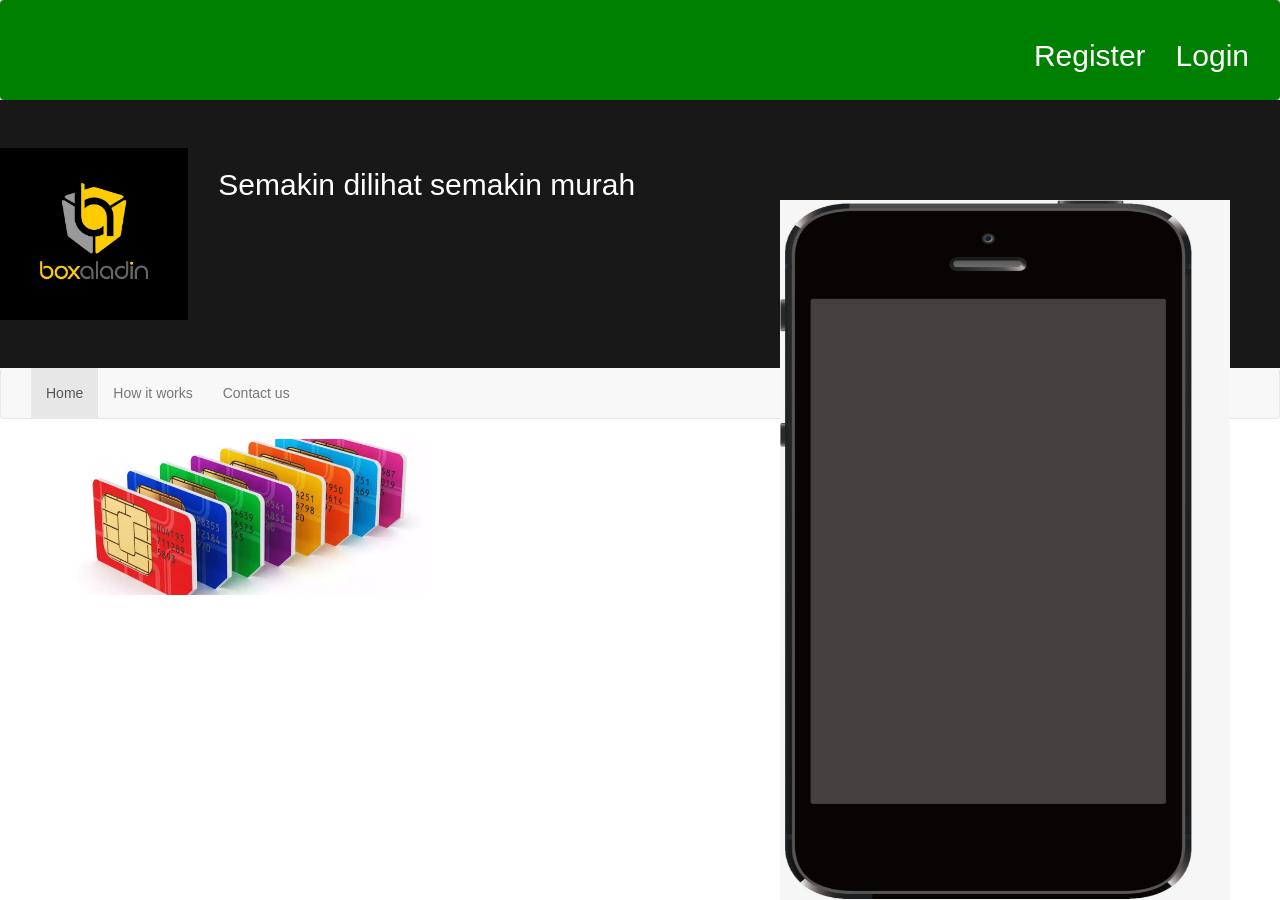
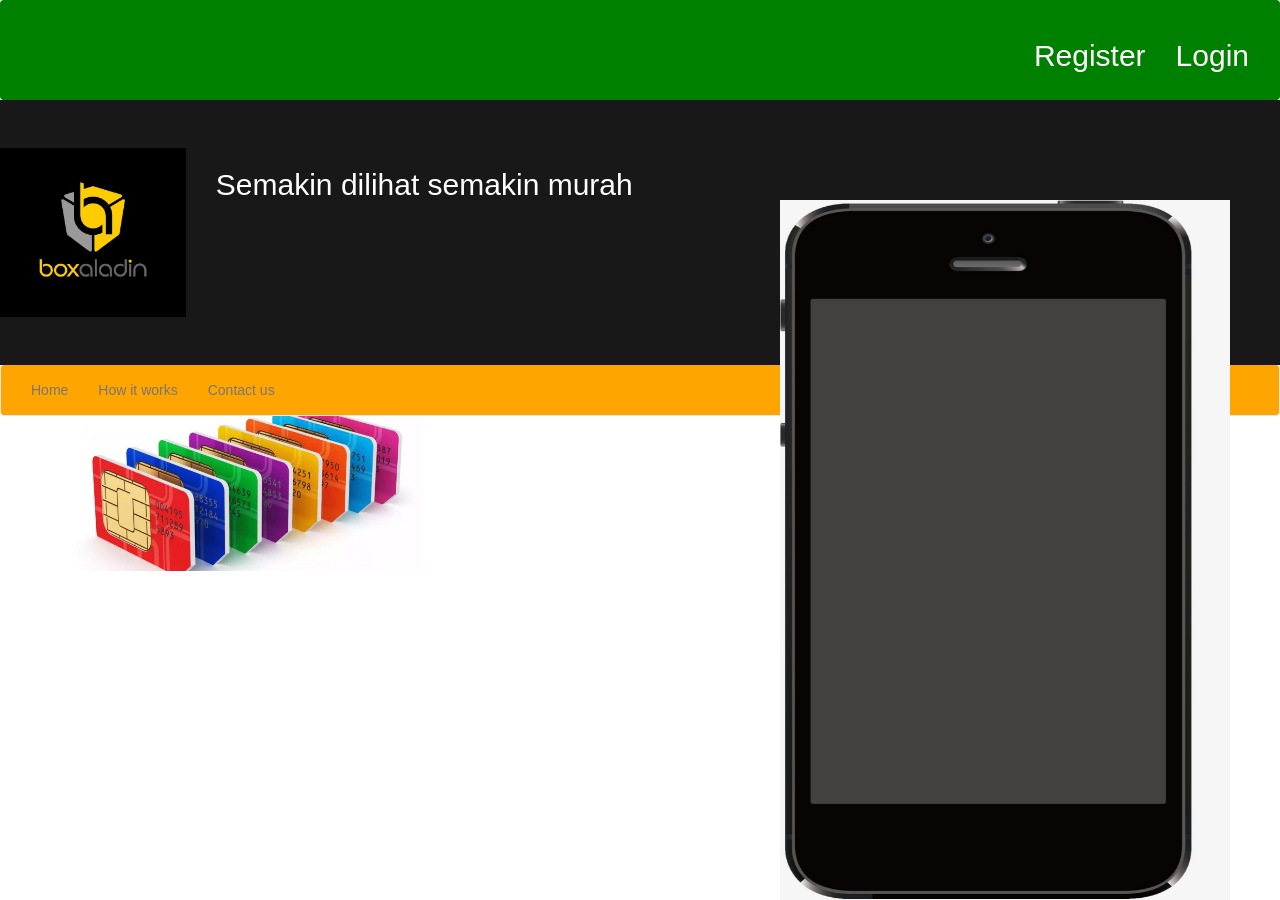
Before and after one commit to double-reinbows/boxaladin-web, a React (Create React App) app: page / in a window 1280 px wide. Built offline with nearby package versions, Linux system fonts and the light colour scheme.

Commit message:
fixing padding

```diff
--- a/public/css/index.css
+++ b/public/css/index.css
@@ -9,6 +9,16 @@ body {
   margin-bottom: 0px;
 }
 
+.row{
+  margin-right: 0px;
+}
+
+.navbar{
+  background-color: orange;
+  margin: 0px;
+  padding: 0px;
+}
+
 .banner1{
   color: #fff;
 }
--- a/src/Screen/LandingPage.js
+++ b/src/Screen/LandingPage.js
@@ -24,10 +24,10 @@ class LandingPage extends Component {
           </div>
         </div>
 
-        <nav class="navbar navbar-default navbar-collapse">
+        <nav class="navbar navbar-default navbar-collapse navv">
           <div class="container-fluid">
             <ul class="nav navbar-nav">
-              <li class="active"><a href="#">Home</a></li>
+              <li><a href="#">Home</a></li>
               <li><a href="#">How it works</a></li>
               <li><a href="#">Contact us</a></li>
             </ul>
```
